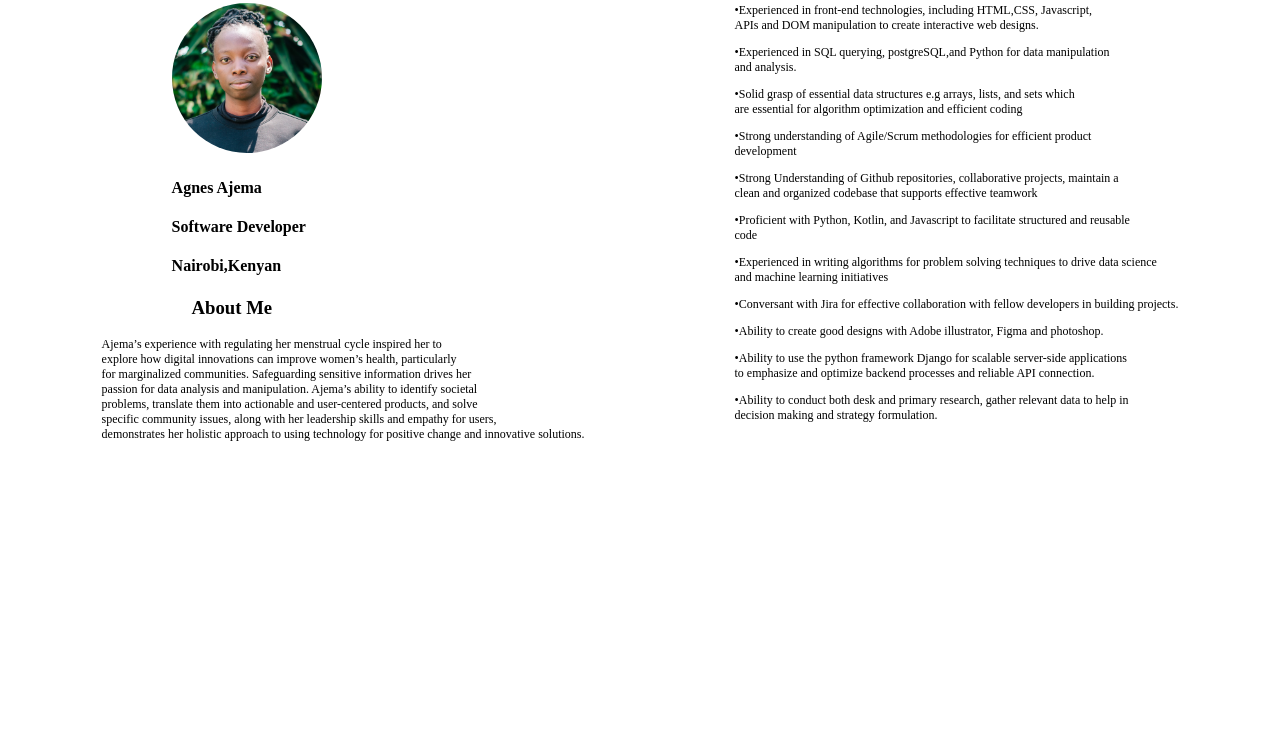
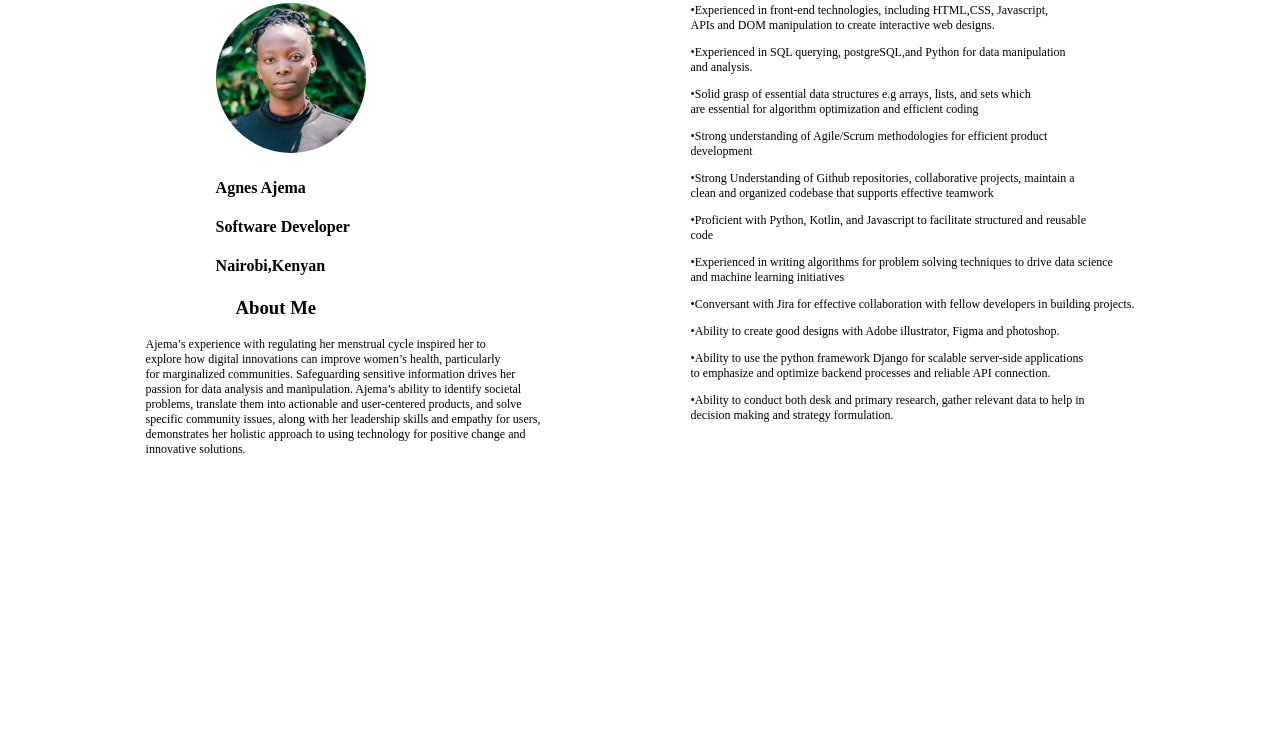
Before and after one commit to Agnes-Ajema/myportfolio, a plain HTML site: page index.html in a window 1280 px wide. Shown: the part 64-800 px from the top of the page. Drawn offline with Linux system fonts and the light colour scheme.

Commit message:
add changes

```diff
--- a/index.html
+++ b/index.html
@@ -23,7 +23,7 @@
             passion for data analysis and manipulation. Ajema’s ability to identify societal <br>
             problems, translate them into actionable and user-centered products, and solve <br>
             specific community issues, along with her leadership skills and empathy for users, <br>
-            demonstrates her holistic approach to using technology for positive change and innovative solutions.</p>
+            demonstrates her holistic approach to using technology for positive change and <br>innovative solutions.</p>
     </div>
 
 
```
